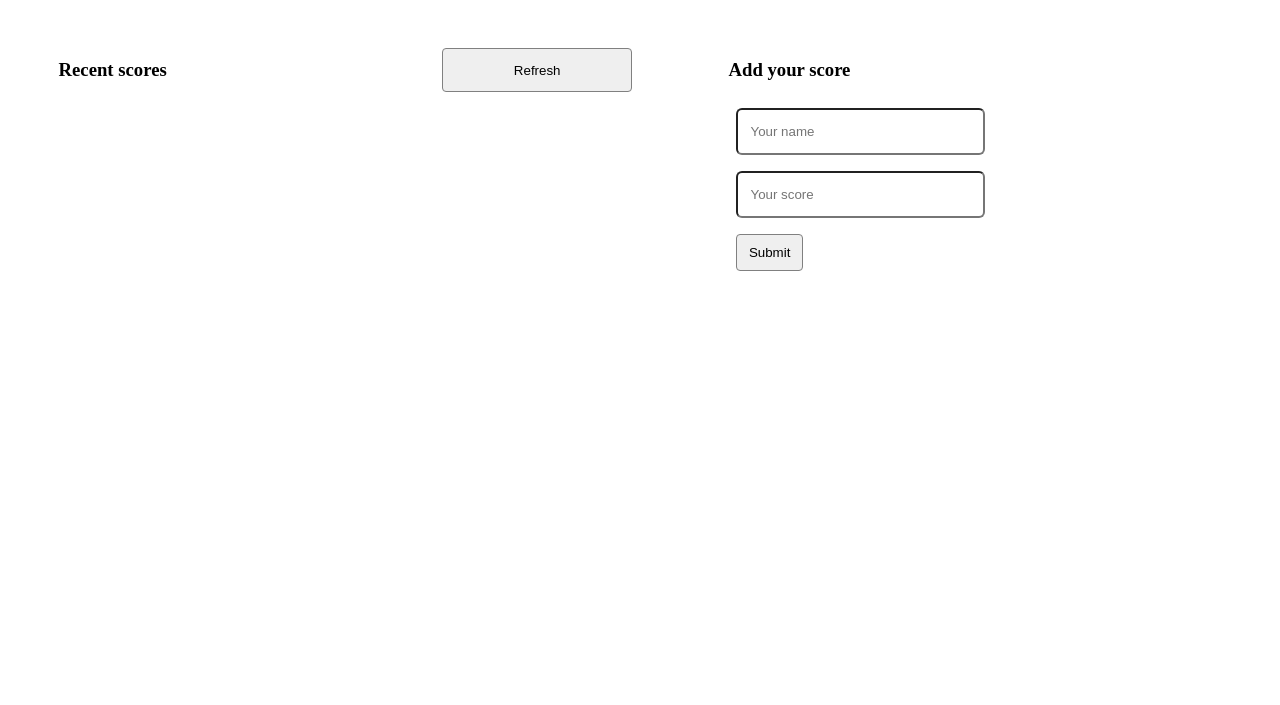
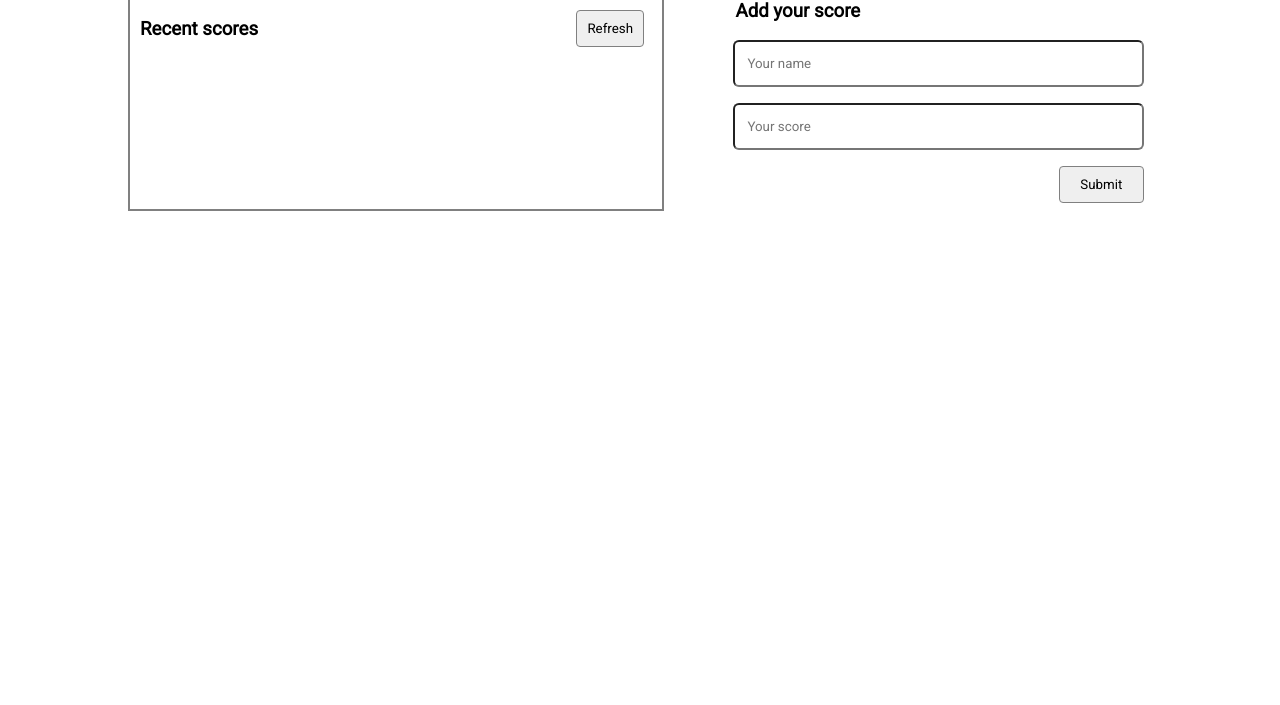
Before and after one commit to kennankole/leader-board, a website built with webpack: page src/index.html in a window 1280 px wide. Shown: the part 95-800 px from the top of the page. Built offline with nearby package versions, Linux system fonts and the light colour scheme.

Commit message:
Added styles to the app.

```diff
--- a/src/index.html
+++ b/src/index.html
@@ -9,11 +9,15 @@
 <body>
 	<h1 class="title">Leaderboard</h1>
 
-	<section class="home-page" id="home-page">
+	<section>
+		<div class="home-page" id="home-page">
 			<div class="scores-container" id="scores-container">
 				<div class="refresh-btn">
-					<h3>Recent scores</h3>
-					<input type="submit" class="scores-btn" value="Refresh">
+					<div class="btn-text"><h3>Recent scores</h3></div>
+					<div class="btn-btn">
+						<input type="submit" class="scores-btn" value="Refresh">
+					</div>
+
 				</div>
 
 				<div class="score-lists">
@@ -26,9 +30,11 @@
 				<form action="" id="form">
 						<input type="text" name="name" id="name" placeholder="Your name">
 						<input type="text" name="score" id="score" placeholder="Your score">
-						<input type="submit" value="Submit">
+						<input type="submit" value="Submit" id="submit-btn">
 				</form>
 			</div>
+		</div>
+
 	</section>
 </body>
 </html>
--- a/src/style.css
+++ b/src/style.css
@@ -1,20 +1,49 @@
+@import url('https://fonts.googleapis.com/css2?family=Roboto&display=swap');
+
+* {
+  padding: 0;
+  margin: 0;
+  font-family: 'Roboto', sans-serif;
+}
+
 li {
   list-style-type: none;
 }
 
 .title {
-  padding: 20px 50px;
+  padding: 20px 130px;
   font-size: 3vw;
+
 }
 
+#score-list-elem {
+  padding: 0;
+}
+
+.btn-text {
+  flex: 1;
+}
 .home-page {
   display: flex;
   flex-wrap: wrap;
-  gap: 7%;
+  width: 80%;
+  justify-content: center;
+  gap: 6%;
 }
 
 .scores-container {
   width: 50%;
+  border: 2px solid grey;
+  padding: 10px;
+  justify-content: center;
+}
+
+.input-container {
+  flex: 1;
+}
+
+.input-container h3 {
+  padding: 10px;
 }
 
 form {
@@ -35,13 +64,13 @@ form {
 .refresh-btn {
   display: flex;
   flex-wrap: wrap;
-  width: 100%;
+  align-items: center;
 }
 
 .refresh-btn > h3 {
   flex: 1;
-  width: 100%;
   padding: 0 8%;
+  font-size: 2rem;
 }
 
 .name {
@@ -49,7 +78,6 @@ form {
 }
 
 input[type="text"] {
-  width: 100%;
   padding: 14px 12px;
   margin: 8px;
   border-radius: 6px;
@@ -58,7 +86,16 @@ input[type="text"] {
 input[type="submit"] {
   margin: 8px;
   padding: 10px;
-  width: 30%;
   border-radius: 4px;
   border: 1px solid grey;
 }
+
+#submit-btn {
+  width: 20%;
+  align-self: flex-end;
+}
+
+section {
+  display: flex;
+  justify-content: center;
+}
```
